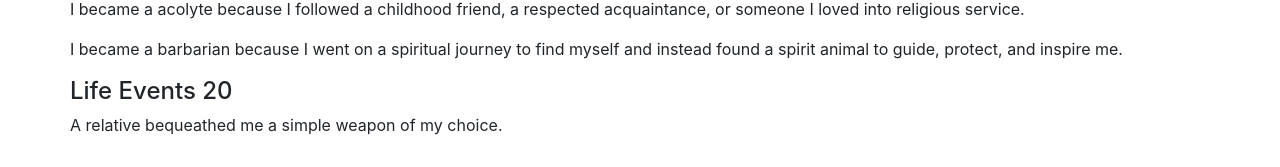
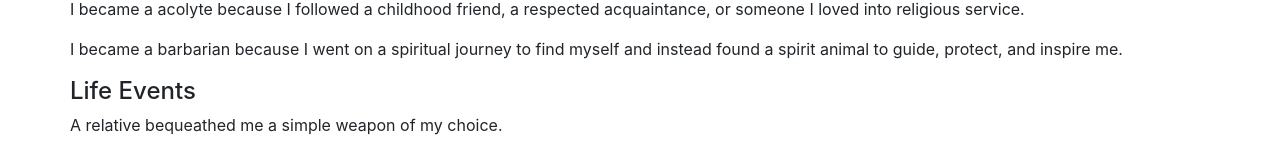
Before and after one commit to LeeMcKusick/origen, a React (Create React App) app: page / in a window 1280 px wide. Shown: the part 554-721 px from the top of the page. Built offline with nearby package versions, Linux system fonts and the light colour scheme.

Commit message:
Removed testing remnant.

```diff
--- a/src/components/Backstory.js
+++ b/src/components/Backstory.js
@@ -335,7 +335,7 @@ class Backstory extends React.Component {
                 <p>I became a {this.props.class} because {this.state.classReason}</p>
             </Row>
             <Row>
-                <h4>Life Events {this.props.age}</h4>
+                <h4>Life Events</h4>
             </Row>
             {lifeEvents}
         </Container>
```
